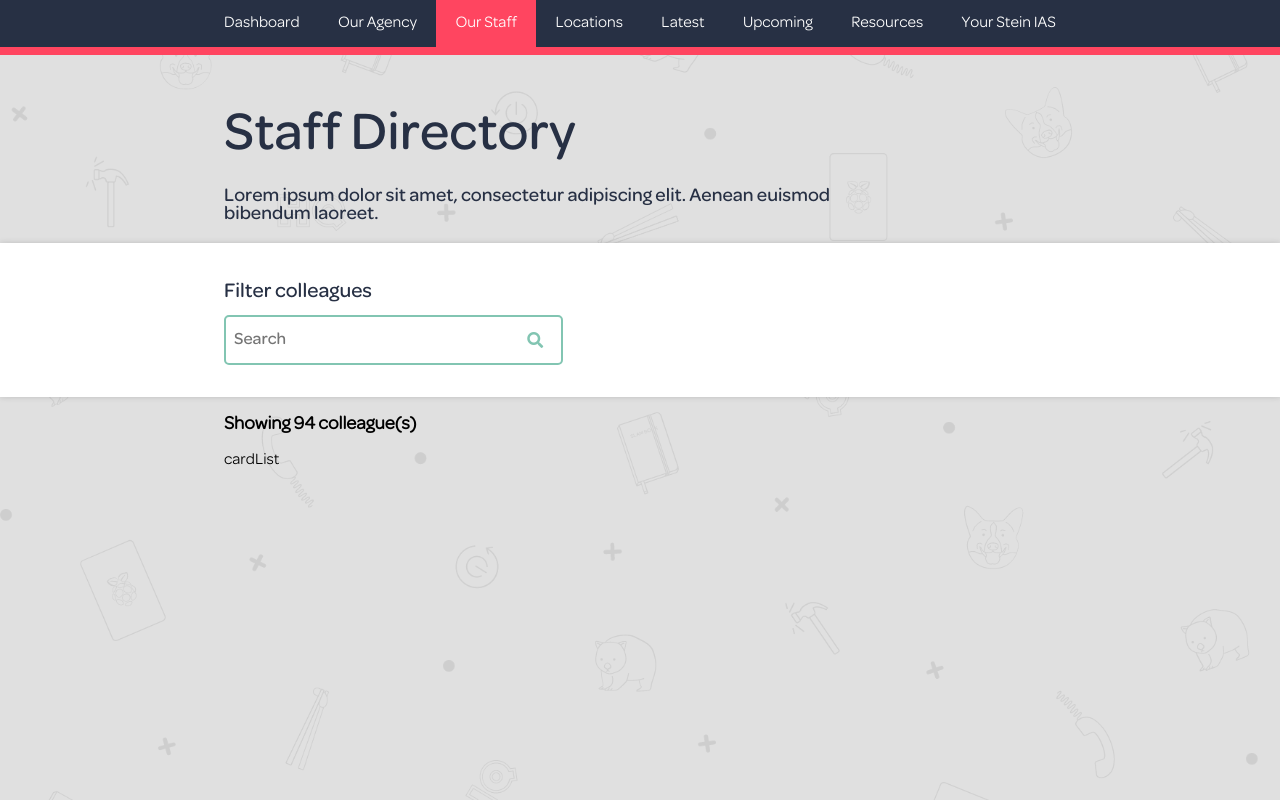
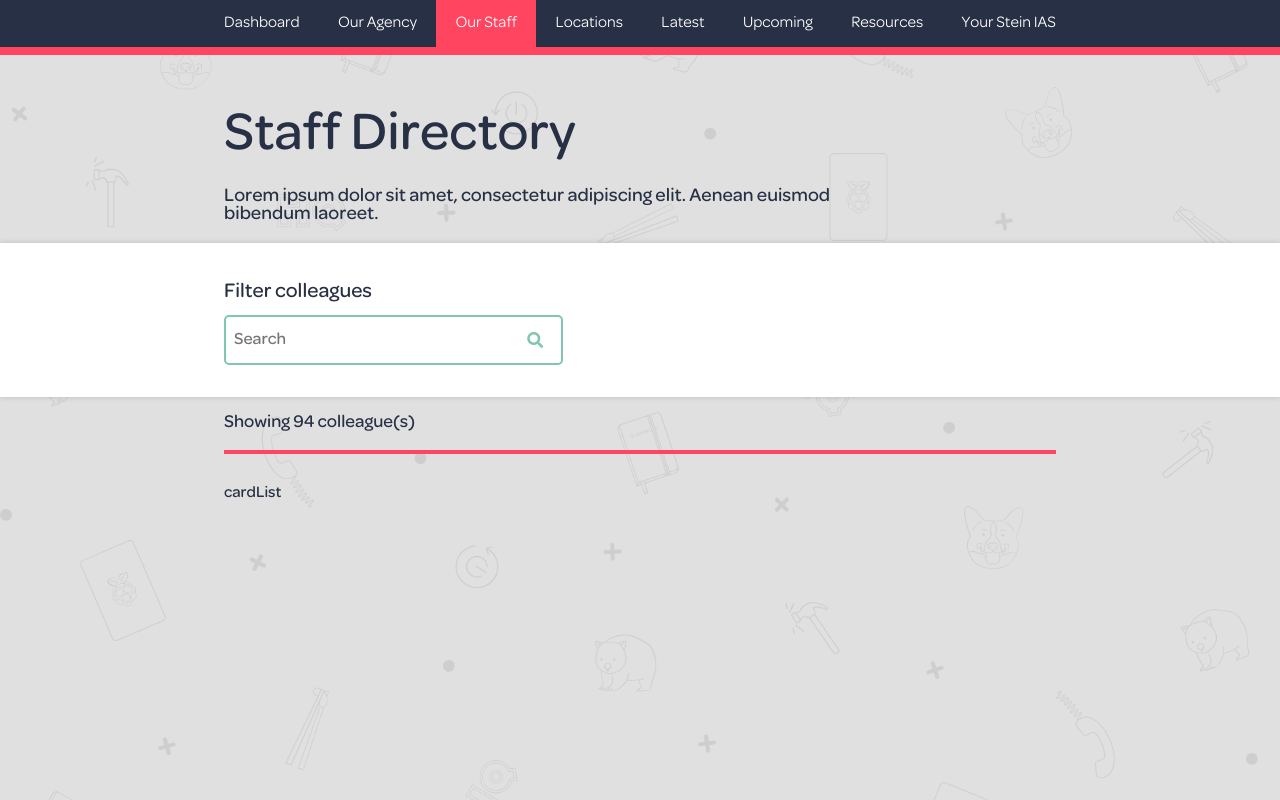
Before and after one commit to AbayIbrayev/staff-challenge, a React (Create React App) app: page / in a window 1280 px wide. Built offline with nearby package versions, Linux system fonts and the light colour scheme.

Commit message:
cardList section styling

```diff
--- a/src/pages/staff/staff.component.jsx
+++ b/src/pages/staff/staff.component.jsx
@@ -1,8 +1,12 @@
-import React, { Fragment } from 'react';
+import React, { Fragment, useState, useEffect } from 'react';
 import './staff.styles.scss';
 import CardList from '../../components/cardList/cardList.component';
 
 const Staff = () => {
+  const [staff, setStaff] = useState([]);
+
+  useEffect(() => {}, []);
+
   return (
     <Fragment>
       <section className='hero'>
@@ -20,7 +24,7 @@ const Staff = () => {
           <h3 className=' title'>Filter colleagues</h3>
           <div className='search'>
             <input type='text' placeholder='Search' />
-            <i class='fas fa-search'></i>
+            <i className='fas fa-search'></i>
           </div>
         </div>
       </section>
--- a/src/pages/staff/staff.styles.scss
+++ b/src/pages/staff/staff.styles.scss
@@ -70,3 +70,22 @@
     }
   }
 }
+
+.cardList {
+  @include medium;
+  color: $primary-color;
+  .container {
+    .title {
+      font-weight: normal;
+      font-size: 18px;
+    }
+
+    .divider {
+      width: 100%;
+      display: block;
+      background-color: $secondary-color;
+      height: 4px;
+      margin-bottom: 2rem;
+    }
+  }
+}
```
